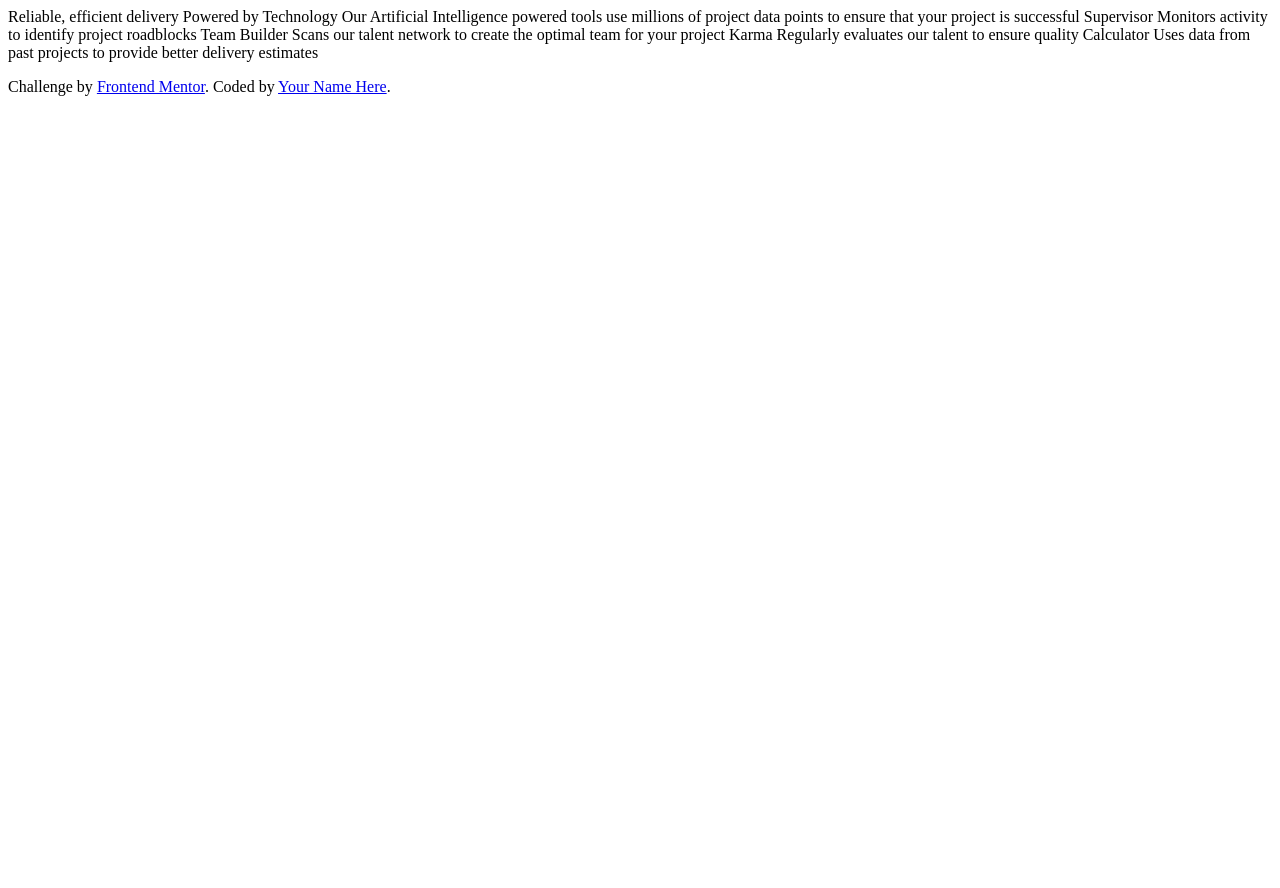
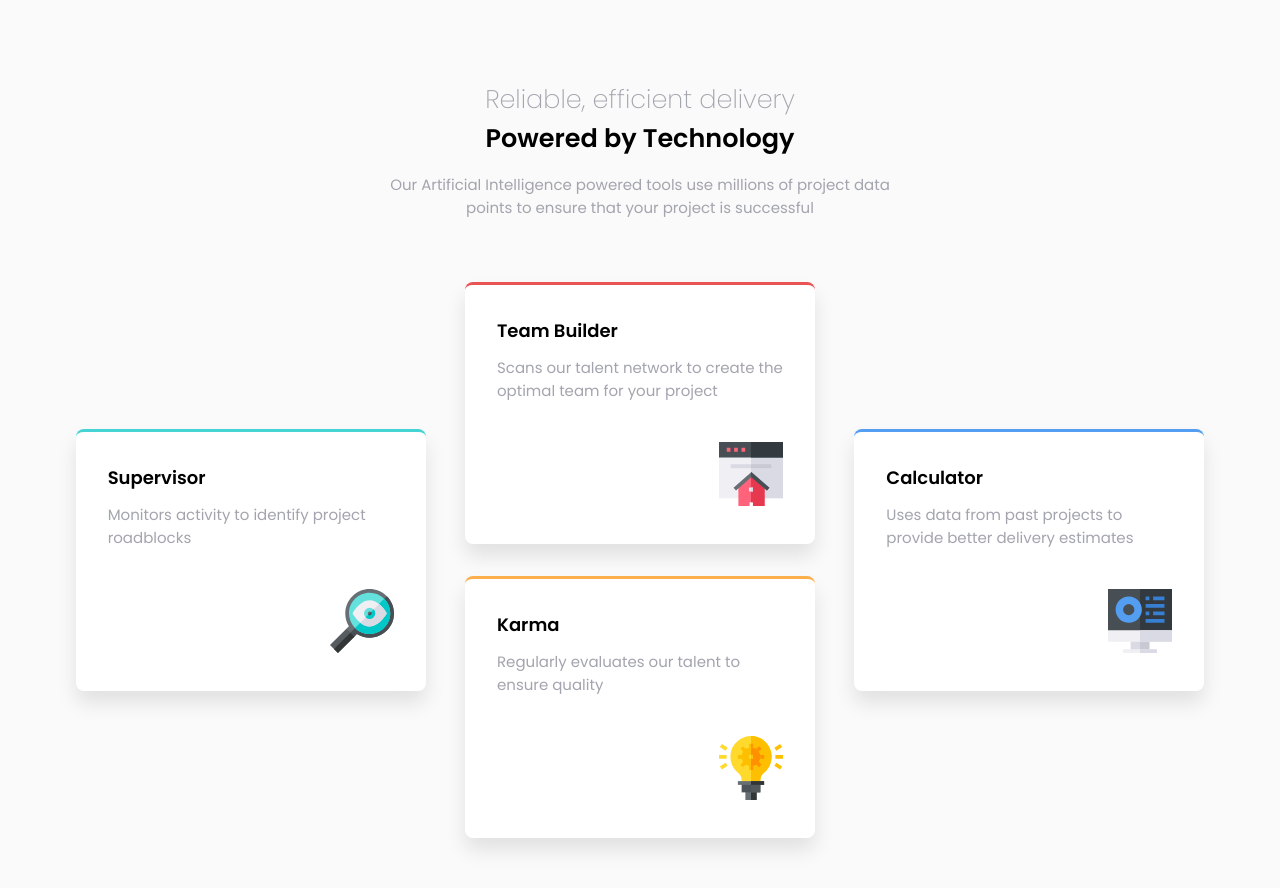
Before and after one commit to mehdi-adham/four-card-feature-section-master, a plain HTML site: page index.html in a window 1280 px wide. Before the commit the page ends 800 px from the top, so only its background shows below. Drawn offline with Linux system fonts and the light colour scheme.

Commit message:
first cmplt

```diff
--- a/index.html
+++ b/index.html
@@ -8,34 +8,51 @@
 
   <title>Frontend Mentor | Four card feature section</title>
 
+  <link rel="stylesheet" href="style.css">
 
 </head>
 <body>
 
-  Reliable, efficient delivery
-  Powered by Technology
+  <header class="container text-center">
+    <h1> <span class="no-bold">Reliable, efficient delivery</span>  <br> Powered by Technology</h1>
+    <p>Our Artificial Intelligence powered tools use millions of project data points
+      to ensure that your project is successful</p>
+  </header>
 
-  Our Artificial Intelligence powered tools use millions of project data points
-  to ensure that your project is successful
+  <main class="container">
 
-  Supervisor
-  Monitors activity to identify project roadblocks
-
-  Team Builder
-  Scans our talent network to create the optimal team for your project
-
-  Karma
-  Regularly evaluates our talent to ensure quality
-
-  Calculator
-  Uses data from past projects to provide better delivery estimates
+    <div class="col-1">
+      <section class="card supervisor">
+        <h2>Supervisor</h2>
+        <p>Monitors activity to identify project roadblocks</p>
+        <div class="card-icon"><img src="images/icon-supervisor.svg" alt=""></div>
+      </section>
+    </div>
 
 
-  <footer>
-    <p class="attribution">
-      Challenge by <a href="https://www.frontendmentor.io?ref=challenge" target="_blank">Frontend Mentor</a>.
-      Coded by <a href="#">Your Name Here</a>.
-    </p>
-  </footer>
+    <div class="col-2">
+      <section class="card team-builder">
+        <h2>Team Builder</h2>
+        <p>Scans our talent network to create the optimal team for your project</p>
+        <div class="card-icon"><img src="images/icon-team-builder.svg" alt=""></div>
+      </section>
+
+      <section class="card karma">
+        <h2>Karma</h2>
+        <p>Regularly evaluates our talent to ensure quality</p>
+        <div class="card-icon"><img src="images/icon-karma.svg" alt=""></div>
+      </section>
+    </div>
+
+    <div class="col-3">
+      <section class="card calculator">
+        <h2>Calculator</h2>
+        <p>Uses data from past projects to provide better delivery estimates</p>
+        <div class="card-icon"><img src="images/icon-calculator.svg" alt=""></div>
+      </section>
+    </div>
+
+  </main>
+
 </body>
 </html>
--- a/style.css
+++ b/style.css
@@ -1,37 +1,106 @@
 @import url('https://fonts.googleapis.com/css2?family=Poppins:wght@200;400;600&display=swap');
 :root{
+    --Red: hsl(0, 78%, 62%);
 
-    /* Colors Primary */
-
-    --Red: hsl(0, 78%, 62%);
     --Cyan: hsl(180, 62%, 55%);
     --Orange: hsl(34, 97%, 64%);
     --Blue: hsl(212, 86%, 64%);
 
-    /* Colors Neutral*/
-
     --Very-Dark-Blue: hsl(234, 12%, 34%);
     --Grayish-Blue: hsl(229, 6%, 66%);
-    --Very-Light-Gray: hsl(0, 0%, 98%)
+    --Very-Light-Gray: hsl(0, 0%, 98%);
 }
 *{
     padding: 0;
     margin: 0;
     box-sizing: border-box;
 }
-.body{
+body{
     font-family: 'Poppins', sans-serif;
     font-size: 15px;
+    margin : 3.5rem auto;
+    background-color: var(--Very-Light-Gray);
+
+}
+h1{
+    font-size: 1.7em;
+}
+h2{
+    font-size: 1.2em;
+}
+p{
+    color: var(--Grayish-Blue);
+    margin: 12px 0;
+}
+.container{
+    max-width: 1200px;
+    min-width: 900px;
+    padding: 1.5rem 2rem;
+    margin: auto;
+}
+main{
+    display:flex;
+    flex-direction: row;
+    justify-content: space-around;
+    align-items: center;
+    gap:2rem;
+}
+.text-center{
+    text-align: center;
+}
+.no-bold{
+    font-weight: 100;
+    color: var(--Grayish-Blue);
+}
+header p{
+    max-width: 45%;
+    margin: 1em auto;
+}
+.card{
+    border-radius: 8px;
+    background-color: white;
+    padding:2rem;
+    box-shadow: 0 12px 20px rgba(0, 0, 0, 0.1);
+}
+.col-1 section, .col-2 section, .col-3 section{
+    max-width: 350px;
+}
+.col-2{
+    display: flex;
+    flex-direction:column ;
+    gap: 2rem;
+}
+.card-icon{
+    margin-top: 2.5rem;
+    direction: rtl;
+}
+.supervisor{
+    border-top: solid 3px var(--Cyan);
+}
+.team-builder{
+    border-top: solid 3px var(--Red);
+}
+.karma{
+    border-top: solid 3px var(--Orange);
+}
+.calculator{
+    border-top: solid 3px var(--Blue);
 }
 
-/*  375px 1440px */
-
-/*.contaner{
-
-}*/
-
-@media screen and (max-width:1400px){
-    /*.contaner{
-
-    }*/
+@media screen and (max-width:760px) {
+    .container{
+         max-width: 100%;
+         min-width: 100%;
+         padding: 1.5rem 2rem;
+         margin: auto;
+     }
+     main{
+         display:flex;
+         flex-direction: column;
+         justify-content: space-around;
+         align-items: center;
+     }
+     header p{
+         max-width: 100%;
+     }
 }
```
